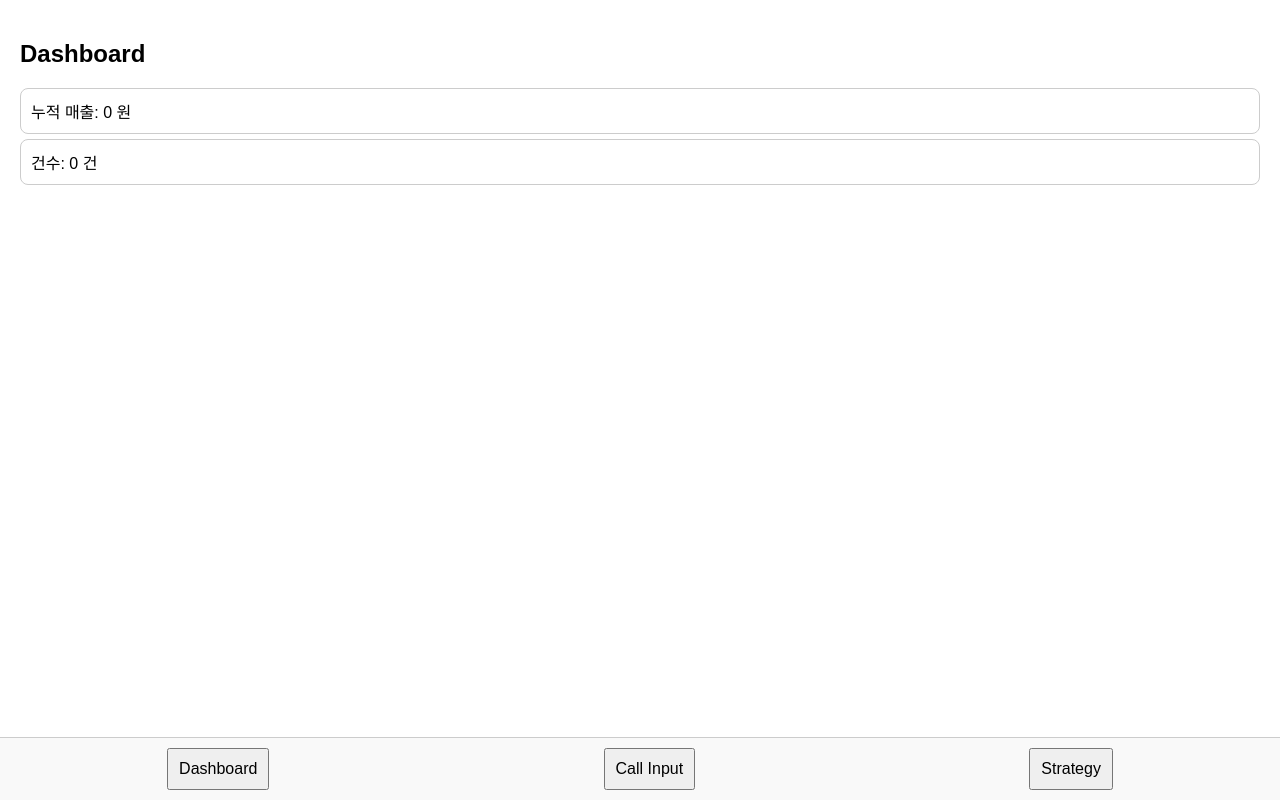
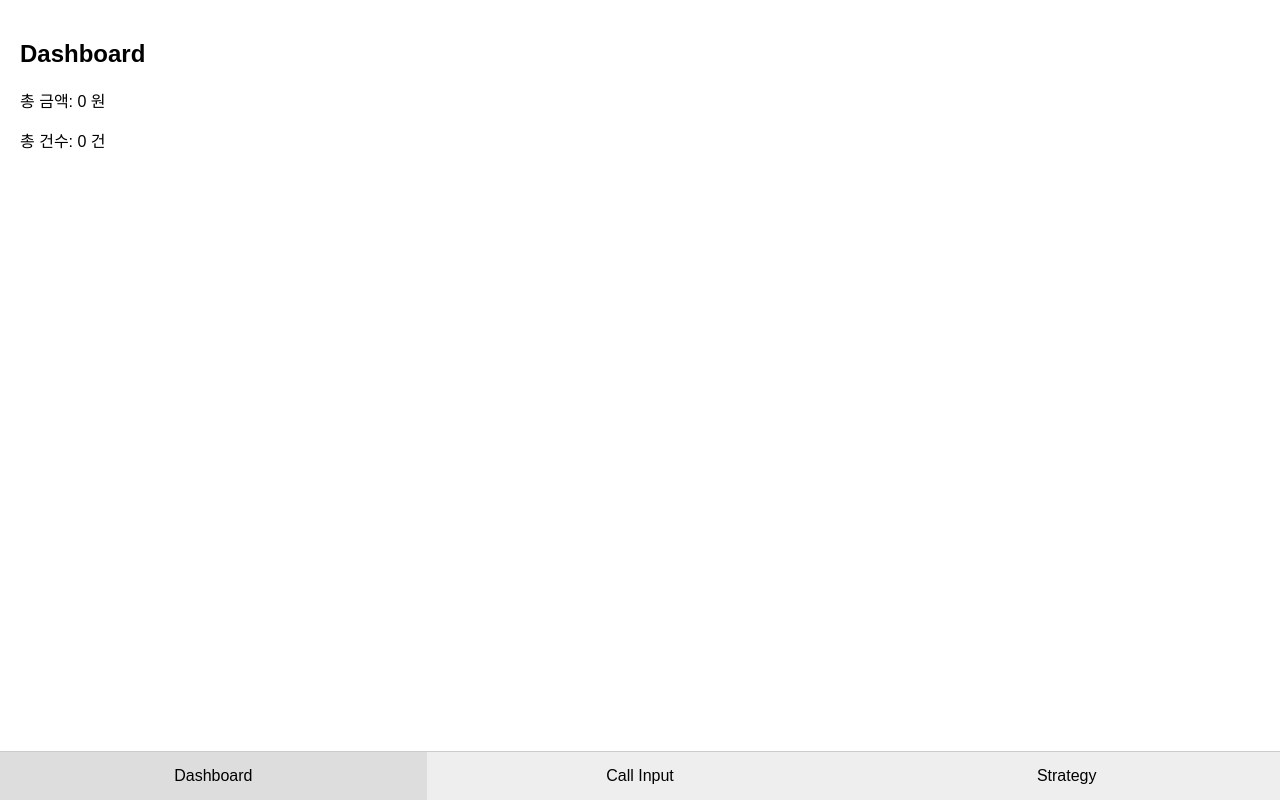
Before and after one commit to lwormsl/colshin-webapp, a plain HTML site: page index.html in a window 1280 px wide. Both pictures are taken after a click on the button "Dashboard". Drawn offline with Linux system fonts and the light colour scheme.

Commit message:
Add files via upload

```diff
--- a/index.html
+++ b/index.html
@@ -2,75 +2,70 @@
 <html lang="ko">
 <head>
 <meta charset="UTF-8">
-<meta name="viewport" content="width=device-width, initial-scale=1.0">
-<title>콜신 앱</title>
+<title>콜신 웹앱</title>
 <style>
-  body { font-family: sans-serif; margin: 0; padding: 0; }
-  .page { display: none; padding: 20px; }
-  .active { display: block; }
-  .footer {
-    position: fixed; bottom: 0; left: 0; right: 0;
-    display: flex; justify-content: space-around;
-    border-top: 1px solid #ccc; background: #f9f9f9; padding: 10px 0;
-  }
-  .input-box { margin-bottom: 10px; }
-  button { padding: 10px; font-size: 16px; }
-  .card { border: 1px solid #ccc; padding: 10px; margin: 5px 0; border-radius: 8px; background: #fff; }
+body { font-family: sans-serif; margin:0; padding:0; }
+#content { padding:20px; }
+.tab { display:flex; justify-content:space-around; position:fixed; bottom:0; width:100%; background:#eee; border-top:1px solid #ccc; }
+.tab button { flex:1; padding:15px; font-size:16px; border:none; background:none; cursor:pointer; }
+.tab button.active { background:#ddd; }
+section { display:none; padding-bottom:60px; }
+section.active { display:block; }
 </style>
 </head>
 <body>
 
-<div id="dashboard" class="page active">
-  <h2>Dashboard</h2>
-  <div class="card">누적 매출: <span id="totalAmount">0</span> 원</div>
-  <div class="card">건수: <span id="totalCount">0</span> 건</div>
+<div id="content">
+  <section id="dashboard" class="active">
+    <h2>Dashboard</h2>
+    <p>총 금액: <span id="totalAmount">0</span> 원</p>
+    <p>총 건수: <span id="totalCount">0</span> 건</p>
+  </section>
+
+  <section id="callInput">
+    <h2>Call Input</h2>
+    <input type="number" id="amount" placeholder="금액 입력">
+    <input type="number" id="count" placeholder="건수 입력">
+    <button id="addCall">추가</button>
+  </section>
+
+  <section id="strategy">
+    <h2>Strategy</h2>
+    <p id="strategyDetail">실시간 전략 내용</p>
+  </section>
 </div>
 
-<div id="callInput" class="page">
-  <h2>Call Input</h2>
-  <div class="input-box">
-    <input type="number" id="amountInput" placeholder="금액 입력" />
-  </div>
-  <button onclick="addCall()">저장</button>
-</div>
-
-<div id="strategy" class="page">
-  <h2>Realtime Strategy</h2>
-  <p>실시간 전략</p>
-  <div class="card">누적 매출: <span id="totalAmountStrategy">0</span> 원</div>
-  <div class="card">건수: <span id="totalCountStrategy">0</span> 건</div>
-</div>
-
-<div class="footer">
-  <button onclick="showPage('dashboard')">Dashboard</button>
-  <button onclick="showPage('callInput')">Call Input</button>
-  <button onclick="showPage('strategy')">Strategy</button>
+<div class="tab">
+  <button data-tab="dashboard" class="active">Dashboard</button>
+  <button data-tab="callInput">Call Input</button>
+  <button data-tab="strategy">Strategy</button>
 </div>
 
 <script>
+const tabs = document.querySelectorAll('.tab button');
+const sections = document.querySelectorAll('section');
+tabs.forEach(tab => {
+  tab.addEventListener('click', () => {
+    tabs.forEach(t => t.classList.remove('active'));
+    sections.forEach(s => s.classList.remove('active'));
+    tab.classList.add('active');
+    document.getElementById(tab.dataset.tab).classList.add('active');
+  });
+});
+
+// Call Input 기능
 let totalAmount = 0;
 let totalCount = 0;
-
-function showPage(pageId) {
-  document.querySelectorAll('.page').forEach(page => page.classList.remove('active'));
-  document.getElementById(pageId).classList.add('active');
-}
-
-function addCall() {
-  const input = document.getElementById('amountInput');
-  const value = parseInt(input.value) || 0;
-  totalAmount += value;
-  totalCount += 1;
-  input.value = '';
-
-  // Update dashboard
+document.getElementById('addCall').addEventListener('click', () => {
+  const amt = parseInt(document.getElementById('amount').value) || 0;
+  const cnt = parseInt(document.getElementById('count').value) || 0;
+  totalAmount += amt;
+  totalCount += cnt;
   document.getElementById('totalAmount').textContent = totalAmount;
   document.getElementById('totalCount').textContent = totalCount;
-
-  // Update strategy
-  document.getElementById('totalAmountStrategy').textContent = totalAmount;
-  document.getElementById('totalCountStrategy').textContent = totalCount;
-}
+  document.getElementById('amount').value = '';
+  document.getElementById('count').value = '';
+});
 </script>
 
 </body>
```
